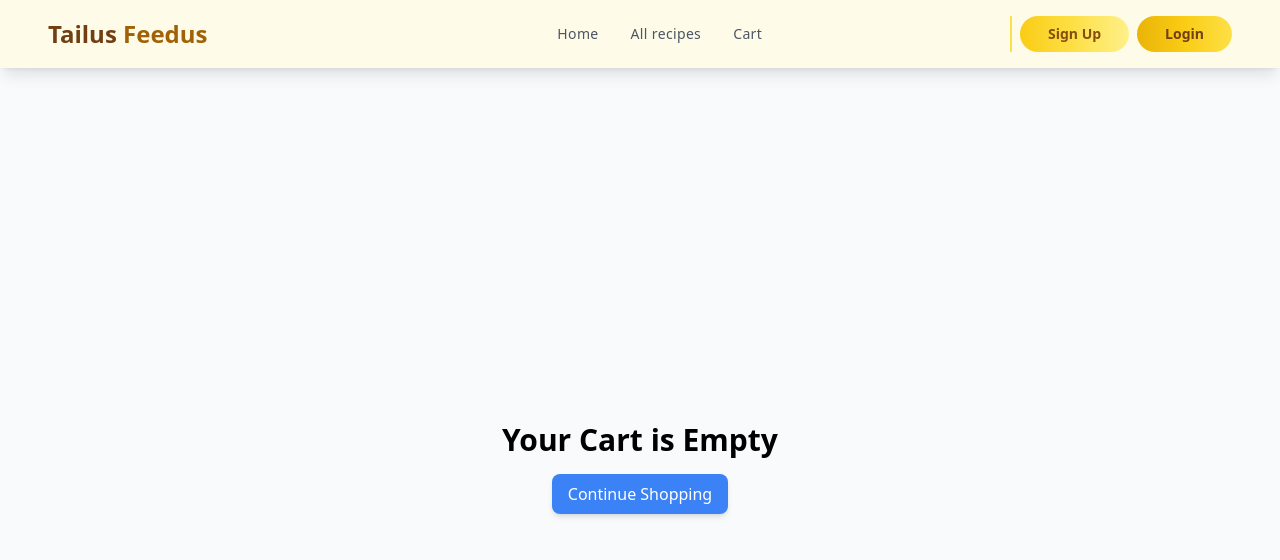
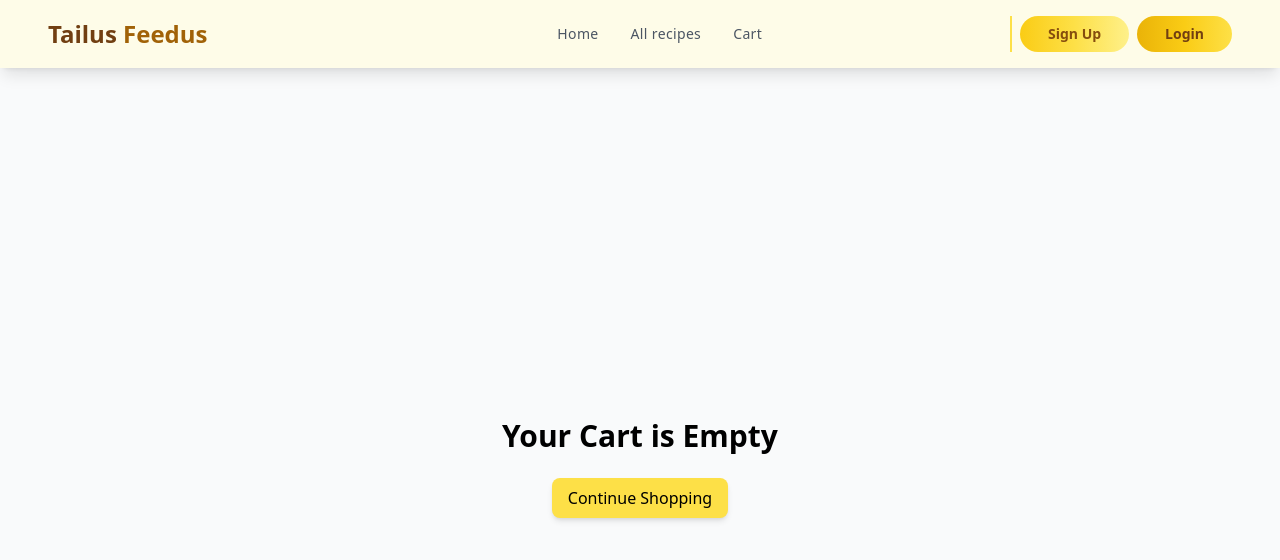
Before and after one commit to RaiAn-CSE/REPLIQ-practical-assessment, a Next.js app: page /cart in a window 1280 px wide. Shown: the top 560 px of the page. Built offline with nearby package versions, Linux system fonts and the light colour scheme.

Commit message:
FInal push done

```diff
--- a/app/cart/page.jsx
+++ b/app/cart/page.jsx
@@ -39,12 +39,10 @@ const Cart = () => {
       <div className="bg-gray-50 min-h-screen flex items-center">
         <div className="container mx-auto text-center">
           <h1 className="text-3xl font-bold mb-4">Your Cart is Empty</h1>
-          <button
+          <Button
             onClick={handleContinueShopping}
-            className="px-4 py-2 text-white bg-blue-500 rounded-lg shadow-md hover:bg-blue-600 transition-colors"
-          >
-            Continue Shopping
-          </button>
+            text="Continue Shopping"
+          />
         </div>
       </div>
     );
@@ -75,12 +73,6 @@ const Cart = () => {
                 >
                   Remove
                 </button>
-                {/* <button
-                  onClick={() => handleDetails(item.idMeal)}
-                  className="mt-2 px-4 py-2 text-black bg-gradient-to-r from-yellow-300 to-[#fefce8] rounded-lg shadow-md transition-transform duration-300 transform hover:scale-105 hover:shadow-lg focus:ring-2 focus:ring-yellow-500 focus:outline-none"
-                >
-                  Details
-                </button> */}
 
                 <Button
                   onClick={() => handleDetails(item.idMeal)}
@@ -91,13 +83,6 @@ const Cart = () => {
           ))}
         </div>
         <div className="my-8 text-center">
-          {/* <button
-            onClick={handleContinueShopping}
-            className="mt-2 px-4 py-2 text-black bg-yellow-300 rounded-lg shadow-md transition-transform duration-300 transform hover:scale-105 hover:shadow-lg focus:ring-2 focus:ring-yellow-500 focus:outline-none"
-          >
-            Continue Shopping
-          </button> */}
-
           <Button
             onClick={handleContinueShopping}
             text="Continue Shopping"
```
